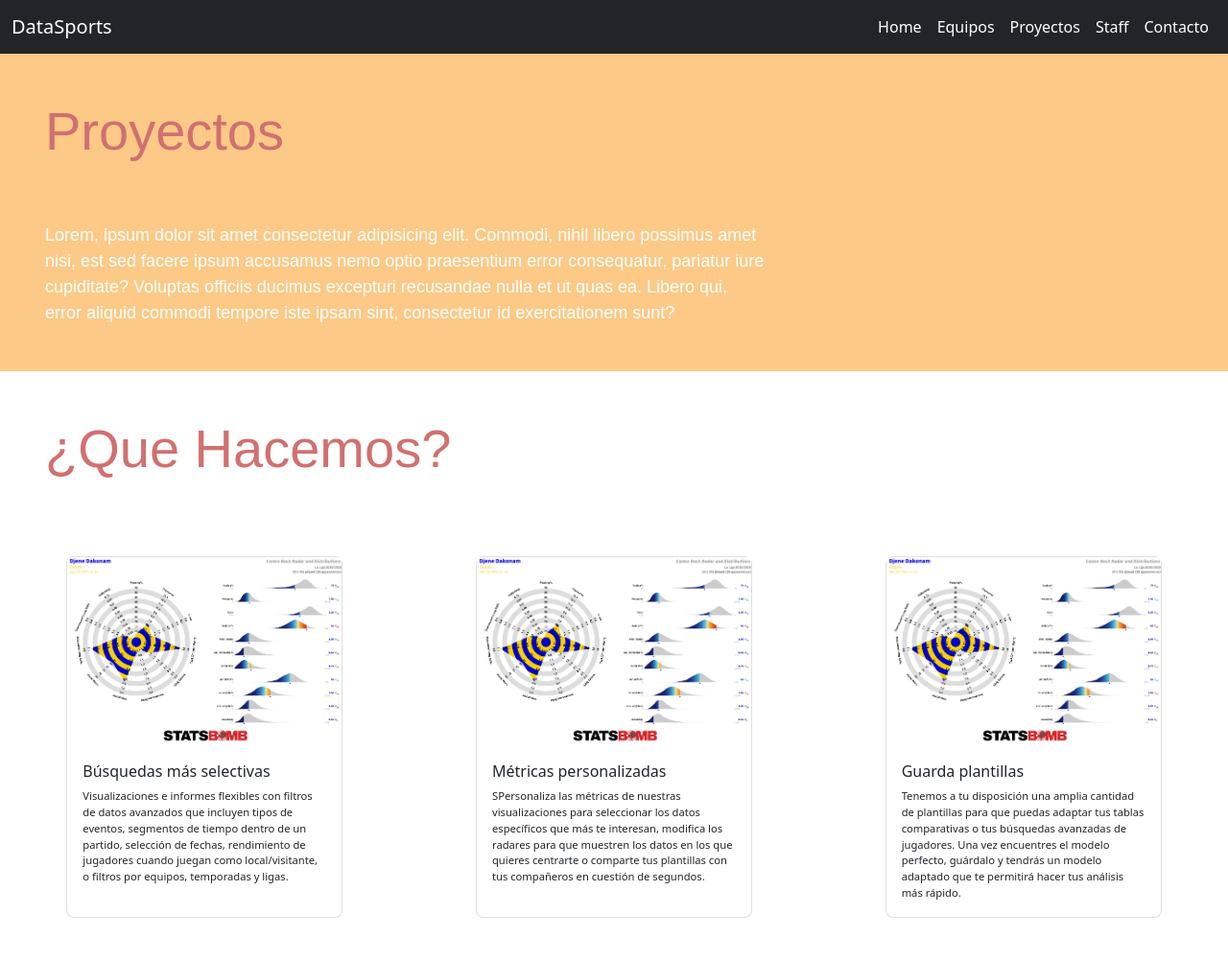
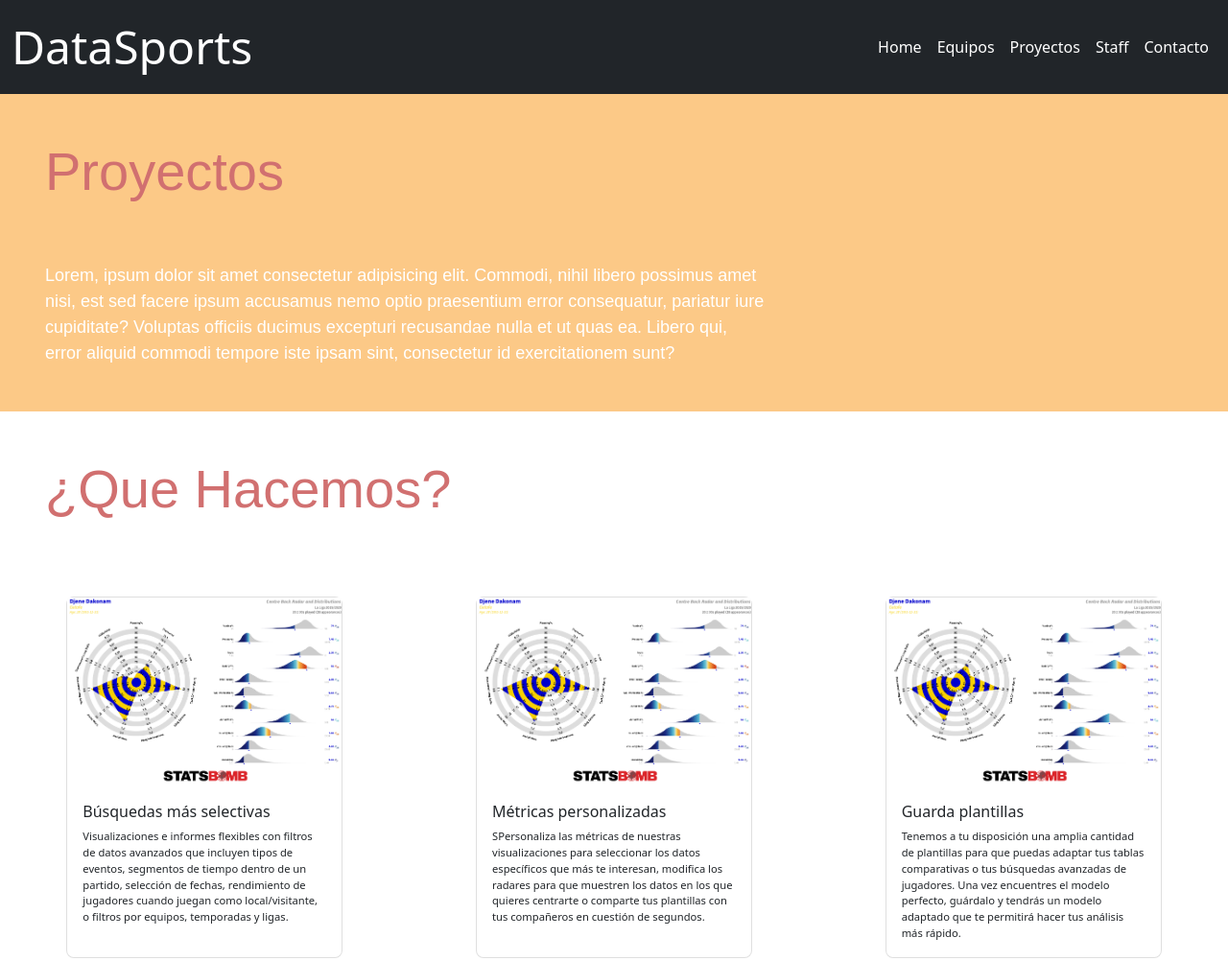
Before and after one commit to nachocastagna/SASS, a website: page index.html in a window 1280 px wide. Shown: the top 1002 px of the page at 96% size. Drawn offline with nearby package versions, Linux system fonts and the light colour scheme.

Commit message:
modificando logo en nav

```diff
--- a/index.html
+++ b/index.html
@@ -6,13 +6,14 @@
         <meta name="viewport" content="width=device-width, initial-scale=1.0">
         <link href="https://cdn.jsdelivr.net/npm/bootstrap@5.1.3/dist/css/bootstrap.min.css" rel="stylesheet" integrity="sha384-1BmE4kWBq78iYhFldvKuhfTAU6auU8tT94WrHftjDbrCEXSU1oBoqyl2QvZ6jIW3" crossorigin="anonymous">
         <link rel="stylesheet" href="https://cdn.jsdelivr.net/npm/bootstrap-icons@1.8.1/font/bootstrap-icons.css">
+        <link rel="stylesheet" href="https://cdnjs.cloudflare.com/ajax/libs/animate.css/4.1.1/animate.min.css"/>
         <link rel="stylesheet" href="./css/estilo.css">
         <title>Equipos</title>
     </head>
     <header>
         <nav class="navbar navbar-expand-lg navbar-dark bg-dark">
             <div  class="container-fluid">
-              <a class="navbar-brand" href="#">DataSports</a>
+              <a class="navbar-brand animate__animated animate__headShake" href="#">DataSports</a>
               <button class="navbar-toggler" type="button" data-bs-toggle="collapse" data-bs-target="#navbarNav" aria-controls="navbarNav" aria-expanded="false" aria-label="Toggle navigation">
                 <span class="navbar-toggler-icon"></span>
               </button>
--- a/scss/estilo.scss
+++ b/scss/estilo.scss
@@ -12,6 +12,9 @@ $titulos-responsive:2rem;
 }
 body{
     background-color: white;
+}
+.navbar-brand{
+    font-size: 3rem;
 }
 main{
     width: 100%;
```
Also changed, not shown: css/estilo.css, scss/estilo.css (added), 1 other file.
